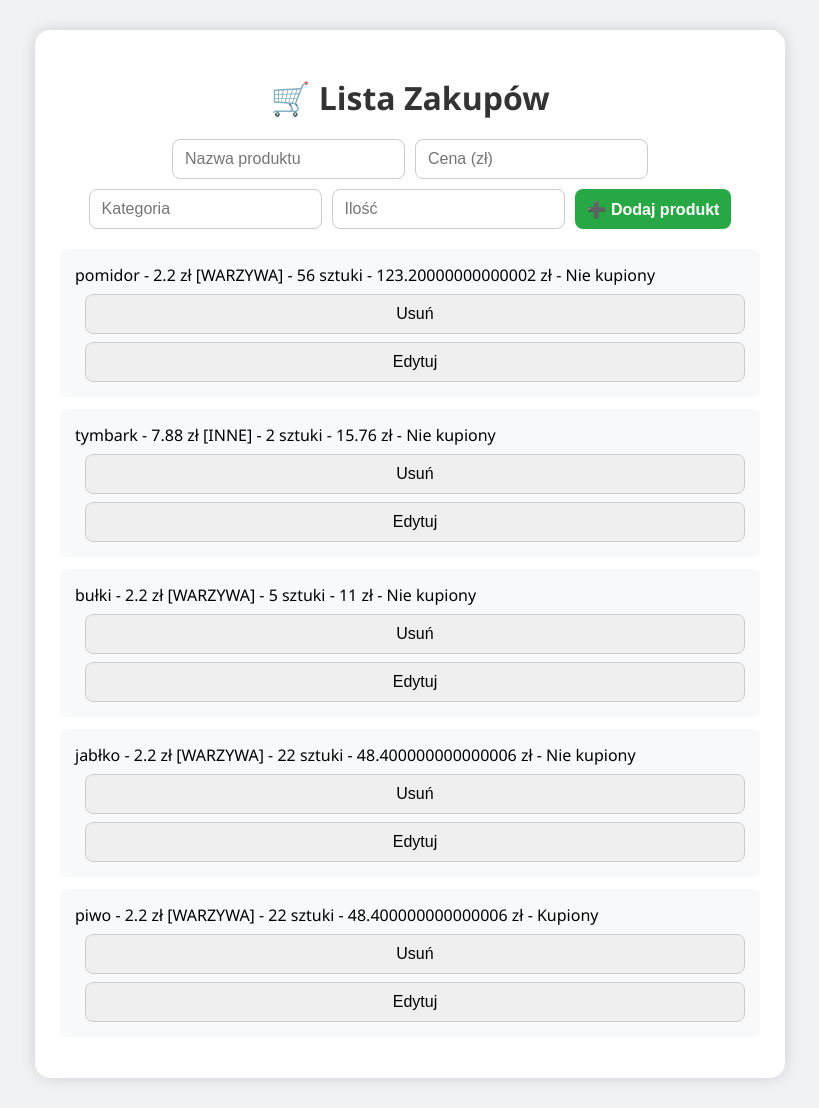
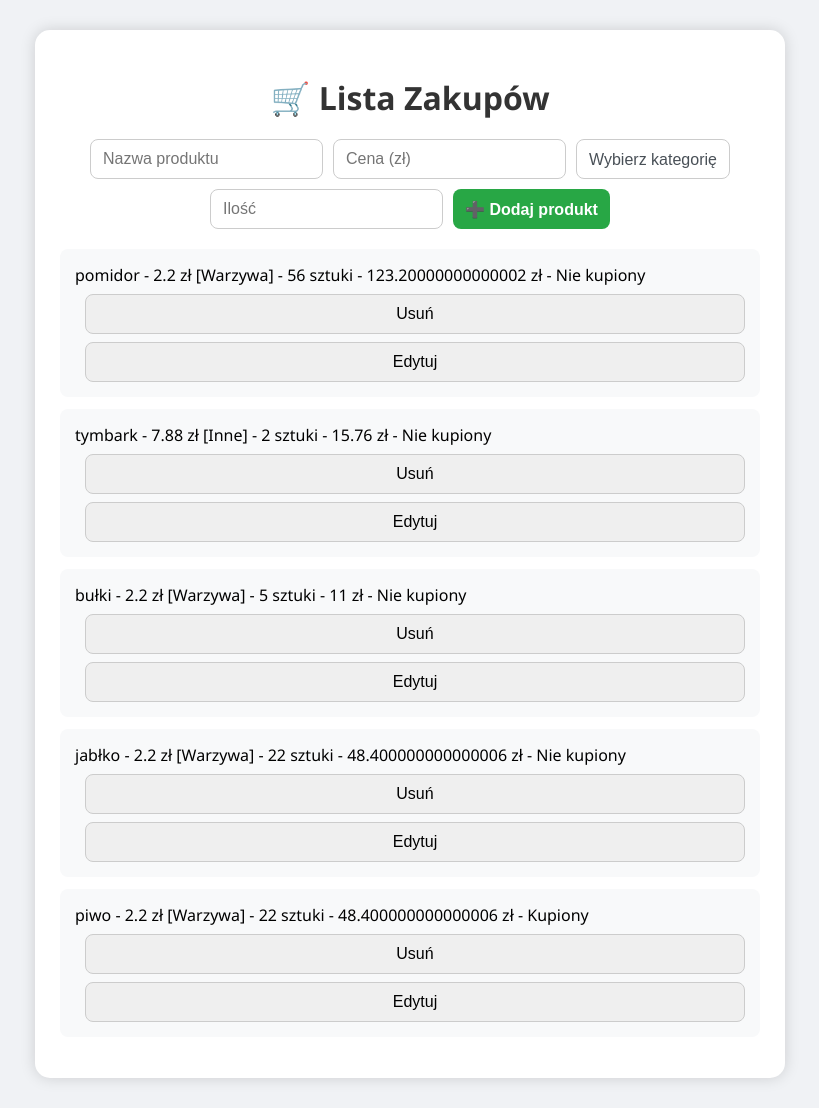
Before and after one commit to juchim2005/ShoppingListManager, a Flask app: page / in a window 1280 px wide. Shown: the whole page, without its empty margins (230-1049 px from the left). Run offline with Flask 3, Linux system fonts and the light colour scheme; data comes from the database, SQL or seed files in the repository; both versions use the stored data as it was after the commit.

Commit message:
Add enums ad category

```diff
--- a/src/main.py
+++ b/src/main.py
@@ -1,3 +1,5 @@
+from enum import Enum
+from sqlalchemy import Enum as SqlEnum
 from flask import Flask, render_template, request, jsonify
 from flask_sqlalchemy import SQLAlchemy
 import os
@@ -11,11 +13,18 @@ app.config['SQLALCHEMY_TRACK_MODIFICATIONS'] = False
 
 db = SQLAlchemy(app)
 
+class CategoryEnum(Enum):
+    WARZYWA = 'Warzywa'
+    OWOCE = 'Owoce'
+    NABIAŁ = 'Nabiał'
+    PIECZYWO = 'Pieczywo'
+    INNE = 'Inne'
+
 class Product(db.Model):
     id = db.Column(db.Integer, primary_key=True)
     name = db.Column(db.String(100), nullable=False)
     price = db.Column(db.Float, nullable=False)
-    category = db.Column(db.String(100), nullable=False)
+    category = db.Column(SqlEnum(CategoryEnum), nullable=False)
     quantity = db.Column(db.Integer, nullable=False)
     bought = db.Column(db.Boolean, default=False, nullable=False)
 
@@ -24,7 +33,7 @@ class Product(db.Model):
             "id": self.id,
             "name": self.name,
             "price": self.price,
-            "category": self.category,
+            "category": self.category.value,
             "quantity": self.quantity,
             "bought": self.bought
         }
@@ -42,7 +51,7 @@ def handle_products():
         data = request.get_json()
         name = data.get("name")
         price = data.get("price")
-        category = data.get("category")
+        category = CategoryEnum(data.get("category"))
         quantity = data.get("quantity")
         bought = False
 
@@ -52,7 +61,7 @@ def handle_products():
         new_product = Product(
             name=name.strip(),
             price=float(price),
-            category=category.strip(),
+            category=category,
             quantity=int(quantity),
             bought=bought
         )
@@ -80,7 +89,7 @@ def update_product(product_id):
 
     product.name = data.get("name", product.name)
     product.price = data.get("price", product.price)
-    product.category = data.get("category", product.category)
+    product.category = CategoryEnum(data.get("category"))
     product.quantity = data.get("quantity", product.quantity)
     product.bought = data.get("bought", product.bought)
 
--- a/src/static/script.js
+++ b/src/static/script.js
@@ -51,10 +51,10 @@ document.addEventListener("DOMContentLoaded", () => {
             fetch(`/api/products/${product.id}`, {
                 method: "DELETE"
             }).then(res => {
-            if(res.ok) {
+                if (res.ok) {
                     li.remove();
 
-            }else{
+                } else {
                     console.error("Błąd podczas usuwania produktu");
                 }
             })
@@ -67,15 +67,22 @@ document.addEventListener("DOMContentLoaded", () => {
         editButton.addEventListener("click", () => {
             li.innerHTML = '';
 
-            const nameInput = document.createElement("input");nameInput.value = product.name;
+            const nameInput = document.createElement("input");
+            nameInput.value = product.name;
 
             const priceInput = document.createElement("input");
             priceInput.type = "number";
             priceInput.step = "0.01";
             priceInput.value = product.price;
 
-            const categoryInput = document.createElement("input");
-            categoryInput.value = product.category;
+            const categoryInput = document.createElement("select");
+            ["Warzywa", "Owoce", "Nabiał", "Pieczywo", "Inne"].forEach(cat => {
+                const opt = document.createElement("option");
+                opt.value = cat;
+                opt.textContent = cat.charAt(0) + cat.slice(1).toLowerCase();
+                if (cat === product.category.toUpperCase()) opt.selected = true;
+                categoryInput.appendChild(opt);
+            });
 
             const quantityInput = document.createElement("input");
             quantityInput.type = "number";
--- a/src/static/styles.css
+++ b/src/static/styles.css
@@ -52,6 +52,28 @@ button[type="submit"] {
 
 button[type="submit"]:hover {
     background-color: #218838;
+}
+
+select {
+    padding: 10px 12px;
+    font-size: 16px;
+    border: 1px solid #ccc;
+    border-radius: 8px;
+    background-color: white;
+    transition: 0.2s ease-in-out;
+    appearance: none;
+    -webkit-appearance: none;
+    -moz-appearance: none;
+    color: #495057;
+}
+
+select option[value=""][disabled] {
+    color: #6c757d;
+}
+select:focus {
+    outline: none;
+    border-color: #007bff;
+    box-shadow: 0 0 5px rgba(0,123,255,0.5);
 }
 
 ul {
--- a/src/templates/index.html
+++ b/src/templates/index.html
@@ -11,7 +11,14 @@
     <form id="productForm">
         <input type="text" id="nameInput" placeholder="Nazwa produktu" required>
         <input type="number" step="0.01" id="priceInput" placeholder="Cena (zł)" required>
-            <input type="text" id="categoryInput" placeholder="Kategoria" required>
+        <select id="categoryInput" required>
+            <option value="" disabled selected>Wybierz kategorię</option>
+            <option value="Warzywa">Warzywa</option>
+            <option value="Owoce">Owoce</option>
+            <option value="Nabiał">Nabiał</option>
+            <option value="Pieczywo">Pieczywo</option>
+            <option value="Inne">Inne</option>
+        </select>
         <input type="number" step="1" id="quantityInput" placeholder="Ilość" required>
         <button type="submit">➕ Dodaj produkt</button>
     </form>
```
Also changed, not shown: src/instance/database.db. Lines whose indentation alone changed are shown as unchanged.
